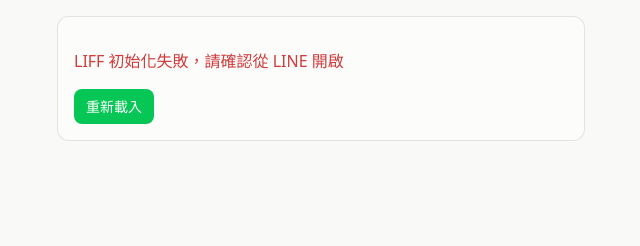
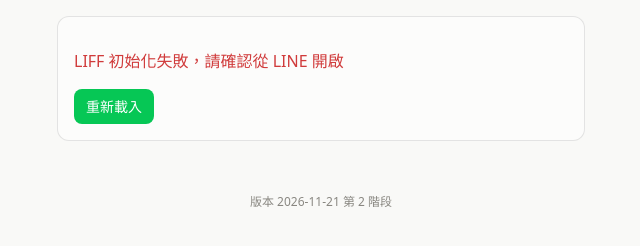
Before and after one commit to ynot010557/money-chart, a plain HTML site: page index.html in a window 1280 px wide. Shown: the whole page, without its empty margins (319-959 px from the left). Drawn offline with nearby package versions, Linux system fonts and the light colour scheme.

Commit message:
Add files via upload

```diff
--- a/index.html
+++ b/index.html
@@ -165,6 +165,7 @@
   .skeleton.big { height: 36px; width: 50%; }
   .skeleton.circle { width: 180px; height: 180px; border-radius: 50%; margin: 12px auto; }
   @keyframes pulse { 50% { opacity: .5; } }
+  .version { text-align: center; color: var(--muted); font-size: 12px; margin: 8px 0 24px; }
 </style>
 </head>
 <body>
@@ -205,6 +206,8 @@
     <section class="card" id="txlist"></section>
   </div>
 </main>
+<!-- 版本號：每次更新這個檔案都要改（寫死在 HTML，JS 出錯也看得到；手機上看到舊版號 = 還在用快取） -->
+<footer class="version">版本 2026-11-21 第 2 階段</footer>
 
 <script src="https://static.line-scdn.net/liff/edge/2/sdk.js"></script>
 <script src="https://cdn.jsdelivr.net/npm/chart.js@4.4.1/dist/chart.umd.min.js"></script>
```
